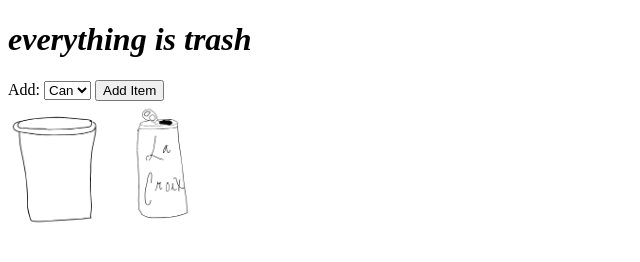
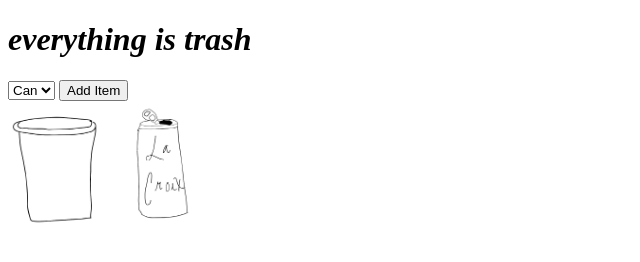
Before and after one commit to jordanrmess/everythingtrash, a website with bundled scripts: page index.html in a window 1280 px wide. Shown: the whole page, without its empty margins (0-640 px from the left). Built offline with nearby package versions, Linux system fonts and the light colour scheme.

Commit message:
remove label

```diff
--- a/index.html
+++ b/index.html
@@ -13,7 +13,6 @@
   <body>
     <h1 can-move><i>everything is trash</i></h1>
     <div>
-      <label for="item-type">Add:</label>
       <select id="item-type">
         <option value="cans">Can</option>
         <option value="cups">Cup</option>
```
